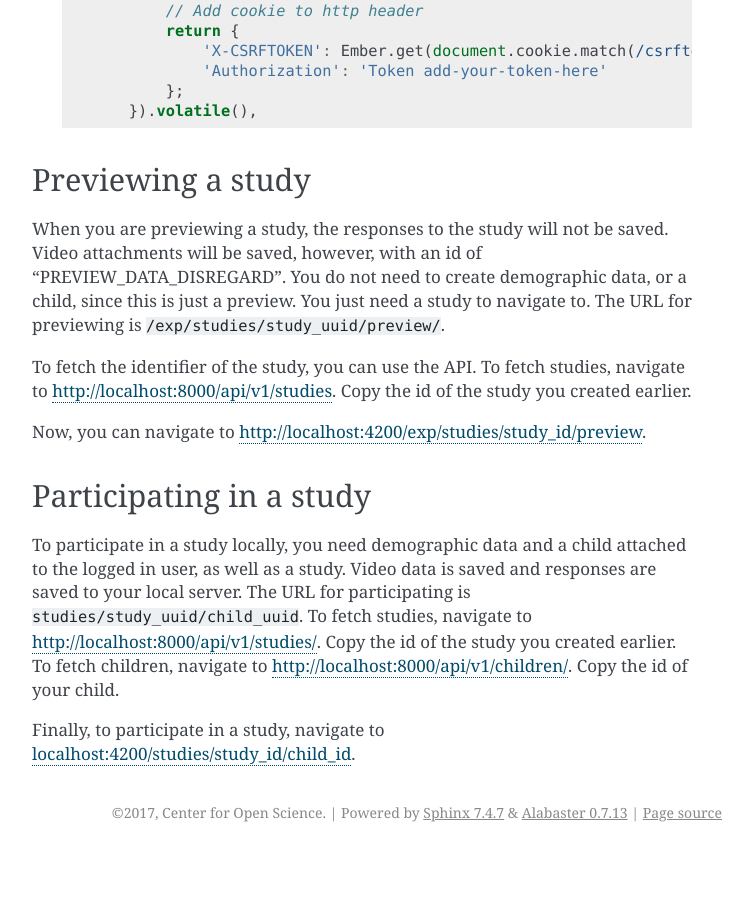
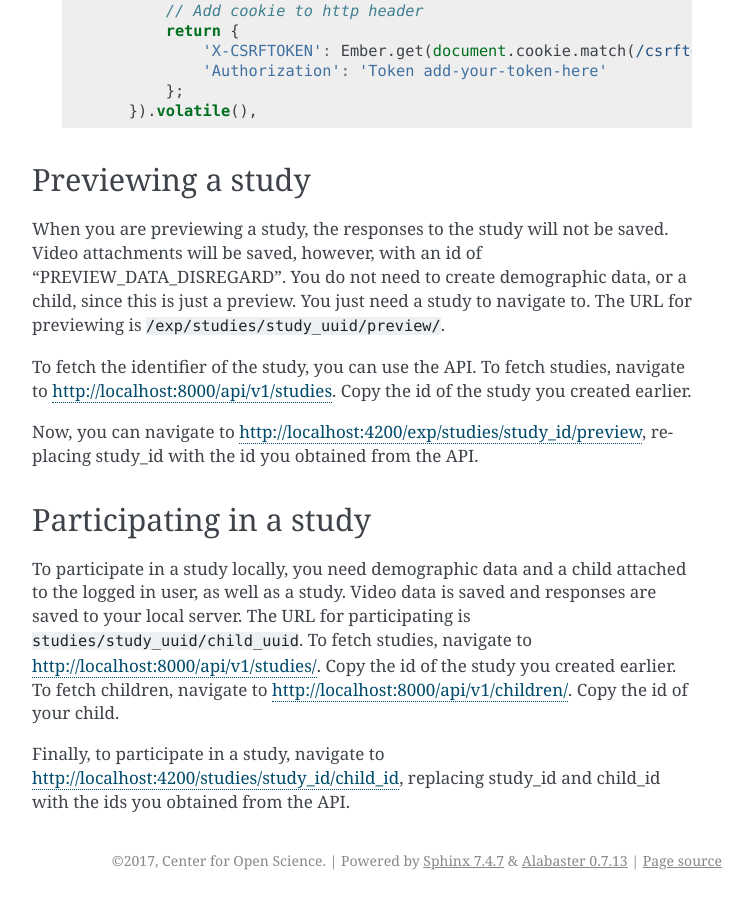
Before and after one commit to lookit/lookit-api, a Sphinx documentation site: the page built from docs/source/local-frame-development.md, in a window 1280 px wide and 900 px high, scrolled down 2025 px. Shown: the whole window, without its empty margins (388-1141 px from the left). Built offline with Sphinx 7.4.7, drawn with Linux system fonts in a browser that asks for light colours; before the commit the page ends 2877 px from its top, so only the background shows below that.

Commit message:
Clean up links.

````diff
--- a/docs/source/local-frame-development.md
+++ b/docs/source/local-frame-development.md
@@ -56,13 +56,15 @@ as a token for accessing the API.  Leave the django server running and switch to
     ```
 
 ## Previewing a study
+
 When you are previewing a study, the responses to the study will not be saved.  Video attachments will be saved, however, with an id of "PREVIEW_DATA_DISREGARD". You do not need to create demographic data, or a child, since this is just a preview.  You just need a study to navigate to.  The URL for previewing is `/exp/studies/study_uuid/preview/`.
 
 To fetch the identifier of the study, you can use the API. To fetch studies, navigate to <http://localhost:8000/api/v1/studies>.  Copy the id of the study you created earlier.
 
-Now, you can navigate to <http://localhost:4200/exp/studies/study_id/preview>.
+Now, you can navigate to <http://localhost:4200/exp/studies/study_id/preview>, replacing study_id with the id you obtained from the API.
 
 ## Participating in a study
+
 To participate in a study locally, you need demographic data and a child attached to the logged in user, as well as a study. Video data is saved and responses are saved to your local server.  The URL for participating is `studies/study_uuid/child_uuid`. To fetch studies, navigate to <http://localhost:8000/api/v1/studies/>.  Copy the id of the study you created earlier.  To fetch children, navigate to <http://localhost:8000/api/v1/children/>. Copy the id of your child.
 
-Finally, to participate in a study, navigate to <localhost:4200/studies/study_id/child_id>.
+Finally, to participate in a study, navigate to <http://localhost:4200/studies/study_id/child_id>, replacing study_id and child_id with the ids you obtained from the API.
````
